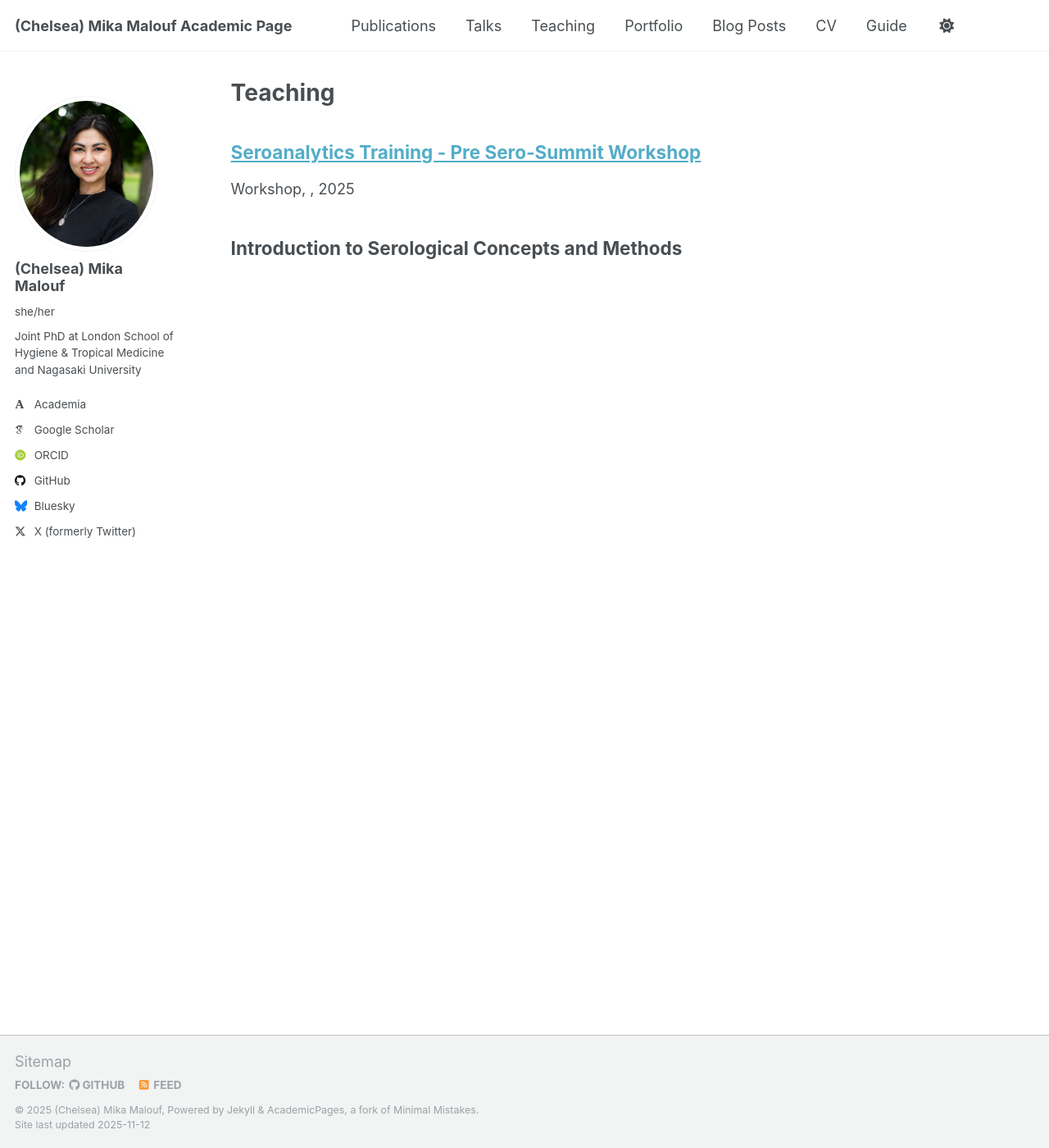
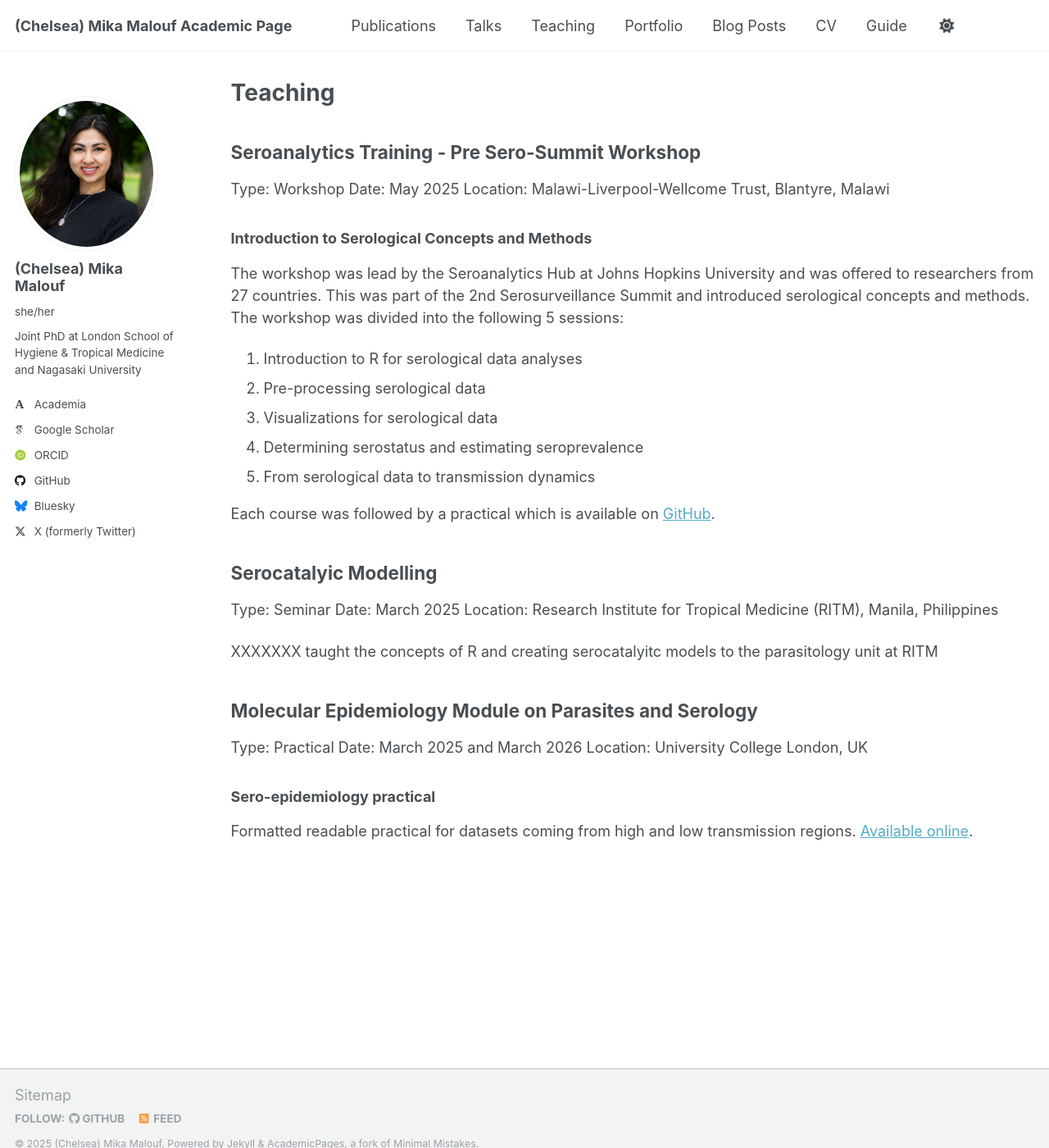
Before and after one commit to mikamalouf/academic, a Jekyll site: the page built from _pages/teaching.md, in a window 1280 px wide and 1400 px high. Shown: the whole window at 82% size. Built offline with Jekyll 4.4.1, drawn with Linux system fonts in a browser that asks for light colours; some web fonts are replaced; a script that is not in the unit is left out.

Commit message:
add UCL and RITM teaching

```diff
--- /dev/null
+++ b/_pages/teaching.md
@@ -0,0 +1,40 @@
+---
+layout: archive
+title: "Teaching"
+permalink: /teaching/
+author_profile: true
+---
+
+## Seroanalytics Training - Pre Sero-Summit Workshop
+Type: Workshop
+Date: May 2025
+Location: Malawi-Liverpool-Wellcome Trust, Blantyre, Malawi
+
+### Introduction to Serological Concepts and Methods
+
+The workshop was lead by the Seroanalytics Hub at Johns Hopkins University and was offered to researchers from 27 countries. This was part of the 2nd Serosurveillance Summit and introduced serological concepts and methods. The workshop was divided into the following 5 sessions:
+1. Introduction to R for serological data analyses
+2. Pre-processing serological data
+3. Visualizations for serological data
+4. Determining serostatus and estimating seroprevalence
+5. From serological data to transmission dynamics
+
+Each course was followed by a practical which is available on [GitHub](https://github.com/HopkinsIDD/seroanalytics_workshop).
+
+
+## Serocatalyic Modelling
+Type: Seminar
+Date: March 2025
+Location: Research Institute for Tropical Medicine (RITM), Manila, Philippines
+
+XXXXXXX taught the concepts of R and creating serocatalyitc models to the parasitology unit at RITM
+
+
+
+## Molecular Epidemiology Module on Parasites and Serology
+Type: Practical
+Date: March 2025 and March 2026
+Location: University College London, UK
+
+### Sero-epidemiology practical
+Formatted readable practical for datasets coming from high and low transmission regions. [Available online](https://github.com/mikamalouf/seroimmunology-epi_practical).
```
Also changed, not shown: _pages/about.md (+4 -4 lines), _teaching/2025-Malawi-teaching-1.md (+1 -1 lines).
